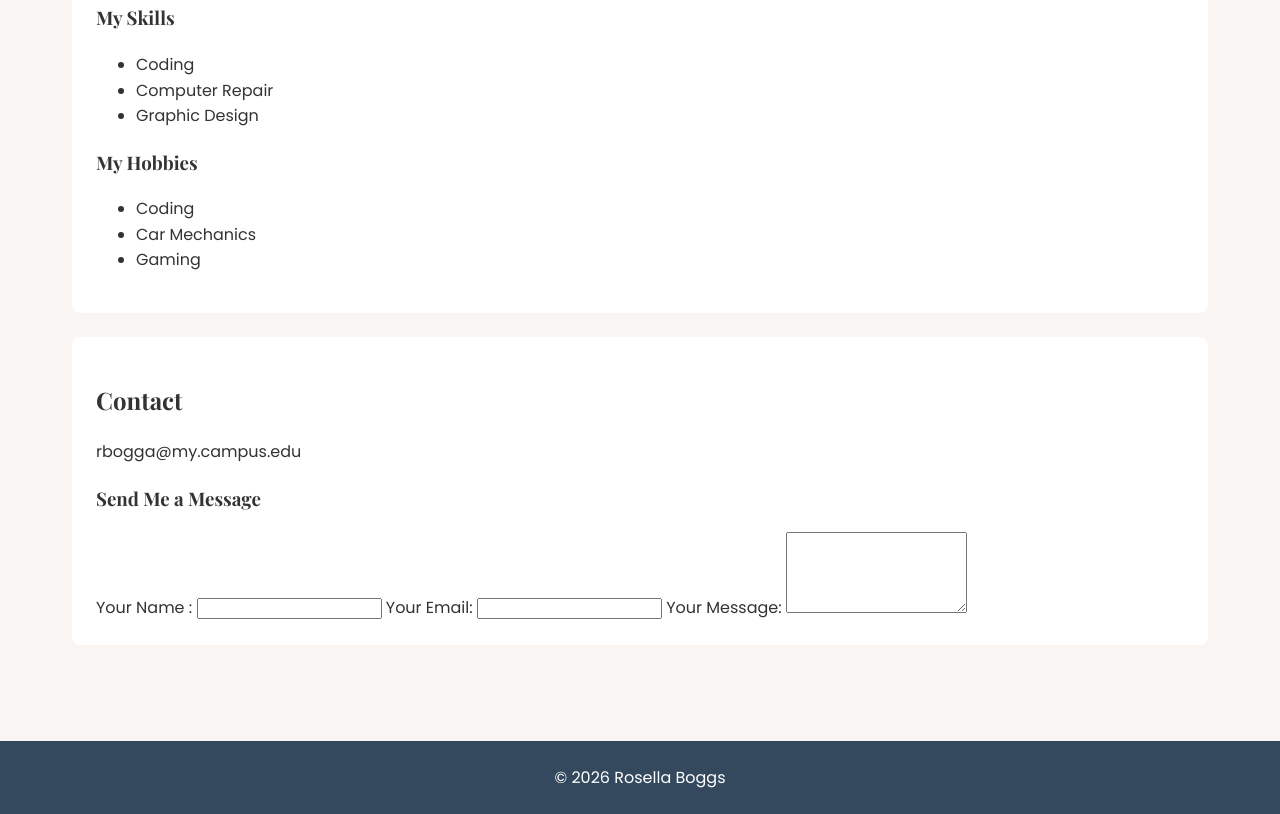
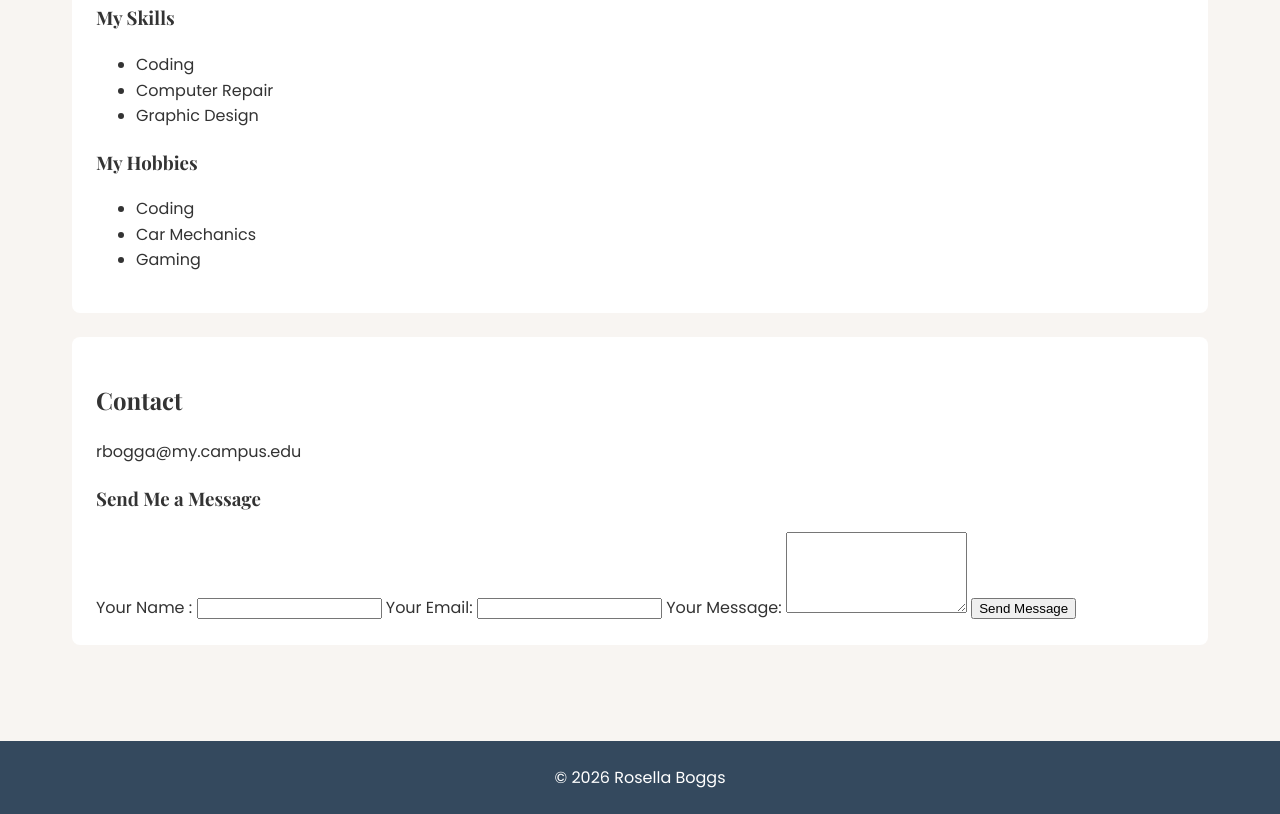
Before and after one commit to rose-boggs1023/Web-dev-project, a plain HTML site: page START_site/about.html in a window 1280 px wide. Shown: the part 876-1690 px from the top of the page. Drawn offline with nearby package versions, Linux system fonts and the light colour scheme.

Commit message:
Add submit button to contact form
Added a submit button to the contact form.

```diff
--- a/START_site/about.html
+++ b/START_site/about.html
@@ -50,6 +50,7 @@
 <input type="email" id="email" name="email" required>
         <label for="message">Your Message:</label>
 <textarea id="message" name="message" rows="5" required></textarea>
+        <button type="submit">Send Message</button>
       </form>
 
     </section>
```
